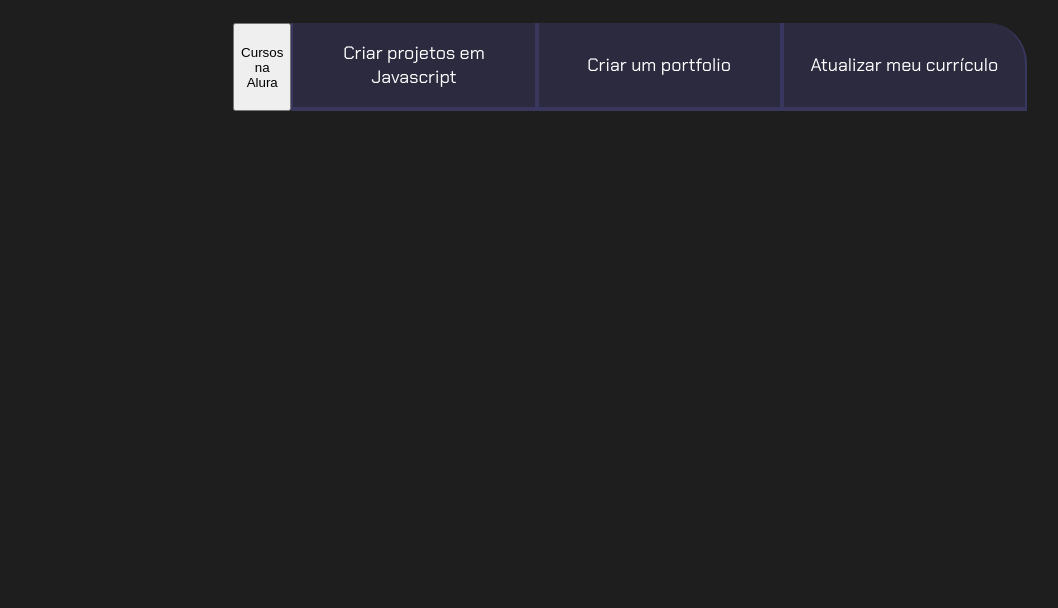
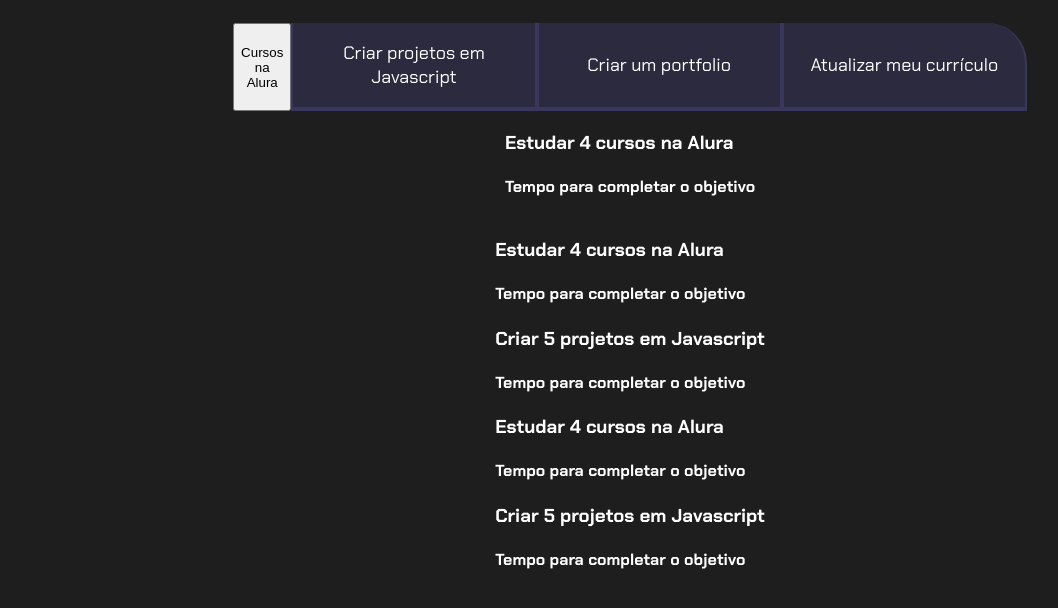
Before and after one commit to anaalindoca/2T-e-3T-Ana-e-Thais-3E, a plain HTML site: page index.html in a window 1280 px wide. Shown: the part 80-688 px from the top of the page, without its empty margins (10-1068 px from the left). Drawn offline with Linux system fonts and the light colour scheme.

Commit message:
anaethais

```diff
--- a/index.html
+++ b/index.html
@@ -17,6 +17,52 @@
             <button class="botao">Criar um portfolio</button>
             <button class="botao">Atualizar meu currículo</button>
         </div>
+        <div class=»abas-textos»>
+<div class=»aba-conteudo»>
+<h3 class=»aba-conteudo-titulo-principal»>Estudar
+4 cursos na Alura</h3>
+<h4 class=»aba-conteudo-titulo-secundario»>Tempo para completar o objetivo</h4>
+</div>
+</div>
+<div class=»abas-textos»>
+<div class=“aba-conteudo ativo»>
+
+<h3 class=»aba-conteudo-titulo-
+principal»>Estudar 4 cursos na Alura</h3>
+
+<h4 class=»aba-conteudo-titulo-
+secundario»>Tempo para completar o objetivo</h4>
+
+</div>
+<div class=»aba-conteudo»>
+<h3 class=»aba-conteudo-titulo-principal»>Criar
+5 projetos em Javascript</h3>
+
+<h4 class=»aba-conteudo-titulo-
+secundario»>Tempo para completar o objetivo</h4>
+
+</div>
+<div class=»aba-conteudo»>
+    <div class=»abas-textos»>
+<div class=“aba-conteudo ativo»>
+
+<h3 class=»aba-conteudo-titulo-
+principal»>Estudar 4 cursos na Alura</h3>
+
+<h4 class=»aba-conteudo-titulo-
+secundario»>Tempo para completar o objetivo</h4>
+
+</div>
+<div class=»aba-conteudo»>
+<h3 class=»aba-conteudo-titulo-principal»>Criar
+5 projetos em Javascript</h3>
+
+<h4 class=»aba-conteudo-titulo-
+secundario»>Tempo para completar o objetivo</h4>
+
+</div>
+<div class=»aba-conteudo»>
+
     </section>
     <script src="main.js"></script>
 </body>
--- a/style.css
+++ b/style.css
@@ -79,3 +79,8 @@
         border-radius: 0 40px 0 0;
     }
 }
+
+.abas-textos{
+background-color: var(--texto-fundo); padding: 40px;
+border-radius: 0 0 40px 40px;
+}
```
